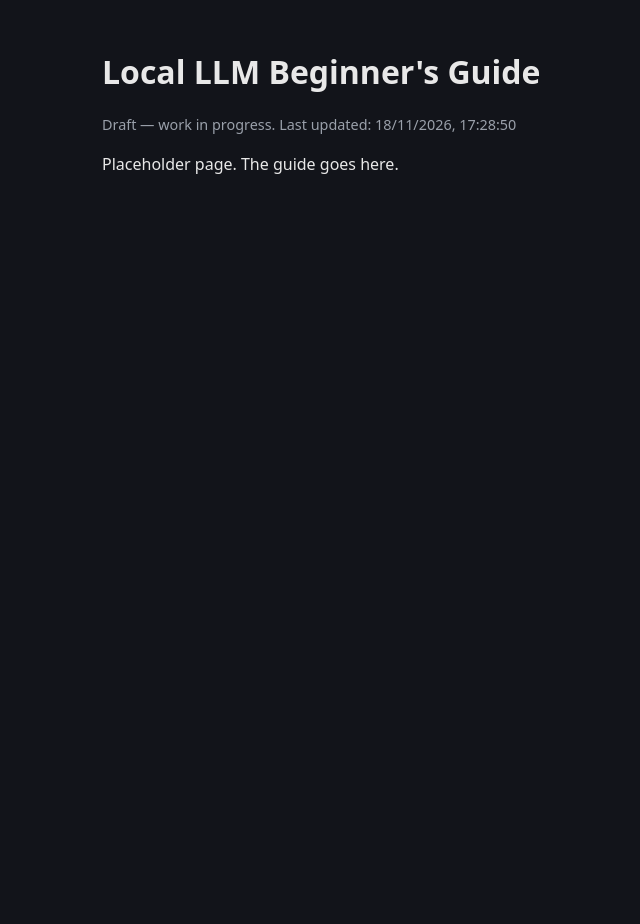
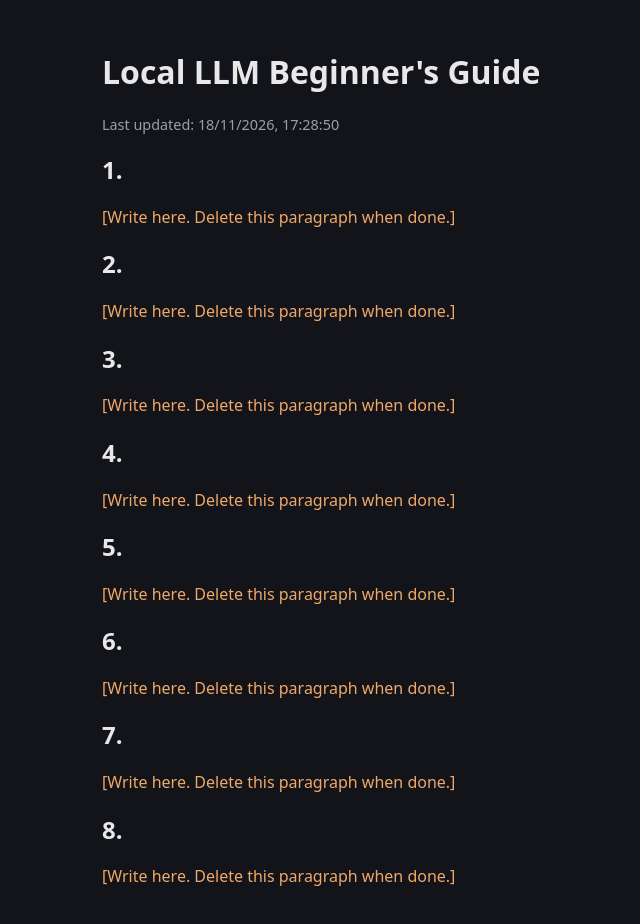
Before and after one commit to vene-xif/localllm-guide, a plain HTML site: page index.html in a window 1280 px wide. Shown: the whole page, without its empty margins (170-810 px from the left). Before the commit the page ends 800 px from the top, so only its background shows below. Drawn offline with Linux system fonts and the light colour scheme.

Commit message:
Template with placeholders

```diff
--- a/index.html
+++ b/index.html
@@ -10,12 +10,53 @@
   h1, h2 { line-height: 1.2; }
   code { background: #23262e; padding: 0.1em 0.35em; border-radius: 4px; }
   .meta { color: #9aa0aa; font-size: 0.9em; }
+  .placeholder { color: #f0a868; }
 </style>
 </head>
 <body>
 <h1>Local LLM Beginner's Guide</h1>
-<p class="meta">Draft — work in progress. Last updated: <span id="stamp">…</span></p>
-<p>Placeholder page. The guide goes here.</p>
+<p class="meta">Last updated: <span id="stamp">…</span></p>
+
+<!-- SECTION 1. Replace heading text with your own title if you want. -->
+<h2>1. <!-- YOUR HEADING --></h2>
+<p class="placeholder">[Write here. Delete this paragraph when done.]</p>
+<!-- WRITE HERE -->
+
+<!-- SECTION 2 -->
+<h2>2. <!-- YOUR HEADING --></h2>
+<p class="placeholder">[Write here. Delete this paragraph when done.]</p>
+<!-- WRITE HERE -->
+
+<!-- SECTION 3 -->
+<h2>3. <!-- YOUR HEADING --></h2>
+<p class="placeholder">[Write here. Delete this paragraph when done.]</p>
+<!-- WRITE HERE -->
+
+<!-- SECTION 4 -->
+<h2>4. <!-- YOUR HEADING --></h2>
+<p class="placeholder">[Write here. Delete this paragraph when done.]</p>
+<!-- WRITE HERE -->
+
+<!-- SECTION 5 -->
+<h2>5. <!-- YOUR HEADING --></h2>
+<p class="placeholder">[Write here. Delete this paragraph when done.]</p>
+<!-- WRITE HERE -->
+
+<!-- SECTION 6 -->
+<h2>6. <!-- YOUR HEADING --></h2>
+<p class="placeholder">[Write here. Delete this paragraph when done.]</p>
+<!-- WRITE HERE -->
+
+<!-- SECTION 7 -->
+<h2>7. <!-- YOUR HEADING --></h2>
+<p class="placeholder">[Write here. Delete this paragraph when done.]</p>
+<!-- WRITE HERE -->
+
+<!-- SECTION 8 -->
+<h2>8. <!-- YOUR HEADING --></h2>
+<p class="placeholder">[Write here. Delete this paragraph when done.]</p>
+<!-- WRITE HERE -->
+
 <script>
   document.getElementById('stamp').textContent = new Date().toLocaleString('en-GB');
 </script>
```
